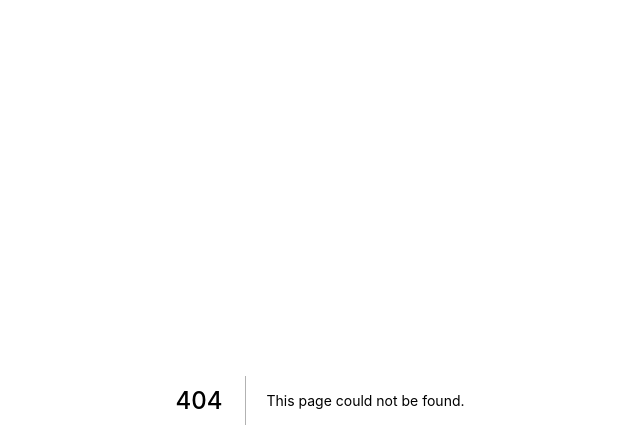
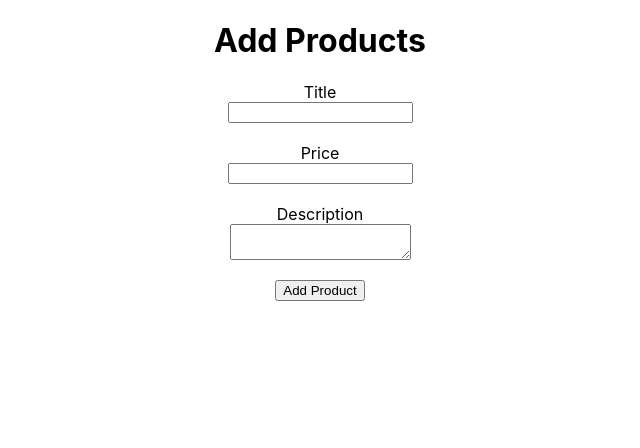
Before and after one commit to fauna-labs/with-cloudflare-nextjs, a Next.js app: page /add-products in a window 1280 px wide. Before the commit this address had no page. Shown: the top 448 px of the page, without its empty margins (320-960 px from the left). Built offline with nearby package versions, Linux system fonts and the light colour scheme.

Commit message:
create new product

```diff
--- /dev/null
+++ b/db.js
@@ -0,0 +1,15 @@
+import fauna from 'faunadb';
+
+const q = fauna.query;
+const client = new fauna.Client({ secret: process.env.FAUNA_SECRET });
+
+export const createProduct = async (title, price, description) => {
+  const product = {
+    data: {
+      title,
+      price,
+      description,
+    },
+  };
+  return client.query(q.Create(q.Collection('Products'), product));
+};
--- a/package.json
+++ b/package.json
@@ -9,6 +9,7 @@
     "lint": "next lint"
   },
   "dependencies": {
+    "faunadb": "^4.7.1",
     "next": "12.x",
     "react": "18.2.0",
     "react-dom": "18.2.0"
--- /dev/null
+++ b/pages/add-products.js
@@ -0,0 +1,49 @@
+import { useState } from 'react';
+
+export default function AddProducts() {
+
+  const [state, setState] = useState({
+    title: '',
+    price: '',
+    description: '',
+  });
+
+  const handleChange = (e) => {
+    const { name, value } = e.target;
+    setState({ ...state, [name]: value });
+  };
+
+  const submitForm = async (e) => {
+    e.preventDefault();
+    // Make a API call to create a product
+
+    await fetch('/api/products', {
+      method: 'POST',
+      body: JSON.stringify(state),
+    });
+
+    setState({
+      title: '',
+      price: '',
+      description: '',
+    });
+  }
+
+  return (
+    <div className="container">
+      <h1>Add Products</h1>
+      <form onSubmit={submitForm}>
+        <label htmlFor="title">Title</label>
+        <input type="text" name="title" value={state.title} onChange={handleChange}/>
+        <br />
+        <label htmlFor="price">Price</label>
+        <input type="number" name="price" value={state.price} onChange={handleChange}/>
+        <br />
+        <label htmlFor="description" >Description</label>
+        <textarea name="description" value={state.description} onChange={handleChange}/>
+        <br />
+        <button type="submit">Add Product</button>
+      </form>
+    </div>
+  );
+}
--- /dev/null
+++ b/pages/api/products.js
@@ -0,0 +1,27 @@
+import { createProduct } from '../../db'
+export const config = {
+  runtime: 'experimental-edge',
+}
+
+export default async function (req) {
+  if(req.method === 'POST') {
+    const { title, price, description } = req.body;
+    const product = await createProduct(title, price, description);
+    // Save the product to the database
+    return new Response(
+      JSON.stringify({
+        message: 'Product created successfully',
+        product: {
+          id: product.ref.id,
+          ...req.body,
+        },
+      }),
+      {
+        status: 200,
+        headers: {
+          'Content-Type': 'application/json'
+        }
+      }
+    )
+  }
+}
--- a/styles/globals.css
+++ b/styles/globals.css
@@ -15,6 +15,19 @@ a {
   box-sizing: border-box;
 }
 
+.container {
+  padding: 0 1rem;
+  display: flex;
+  flex-direction: column;
+  align-items: center;
+}
+
+.container form {
+  display: flex;
+  flex-direction: column;
+  align-items: center;
+}
+
 @media (prefers-color-scheme: dark) {
   html {
     color-scheme: dark;
```
Also changed, not shown: 2 other files (tests, documents, lock files or other folders).
